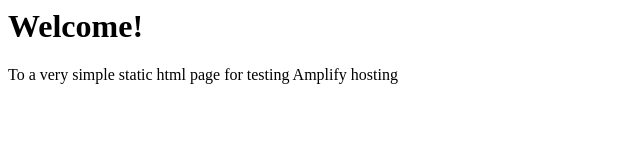
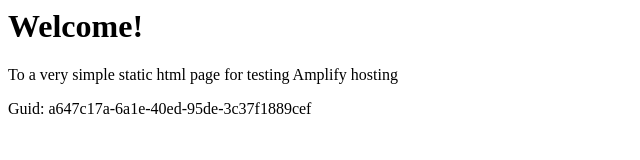
Before and after one commit to aws-aemilia-hkg/Github-PR-Commit-Integration-Test-DoNotTouch-GitHubAutoBuildPrPreviewCanaryTest-v1-prod-ap-east-1, a website: page src/index.html in a window 1280 px wide. Shown: the whole page, without its empty margins (0-640 px from the left). Drawn offline with Linux system fonts and the light colour scheme.

Commit message:
commit from integ tests

```diff
--- a/src/index.html
+++ b/src/index.html
@@ -1,3 +1,5 @@
+
+
 <html lang="en">
 
 <head>
@@ -10,6 +12,6 @@
 <body>
     <h1>Welcome!</h1>
     <p>To a very simple static html page for testing Amplify hosting</p>
-</body>
+    <p>Guid: a647c17a-6a1e-40ed-95de-3c37f1889cef</p></body>
 
 </html>
```
